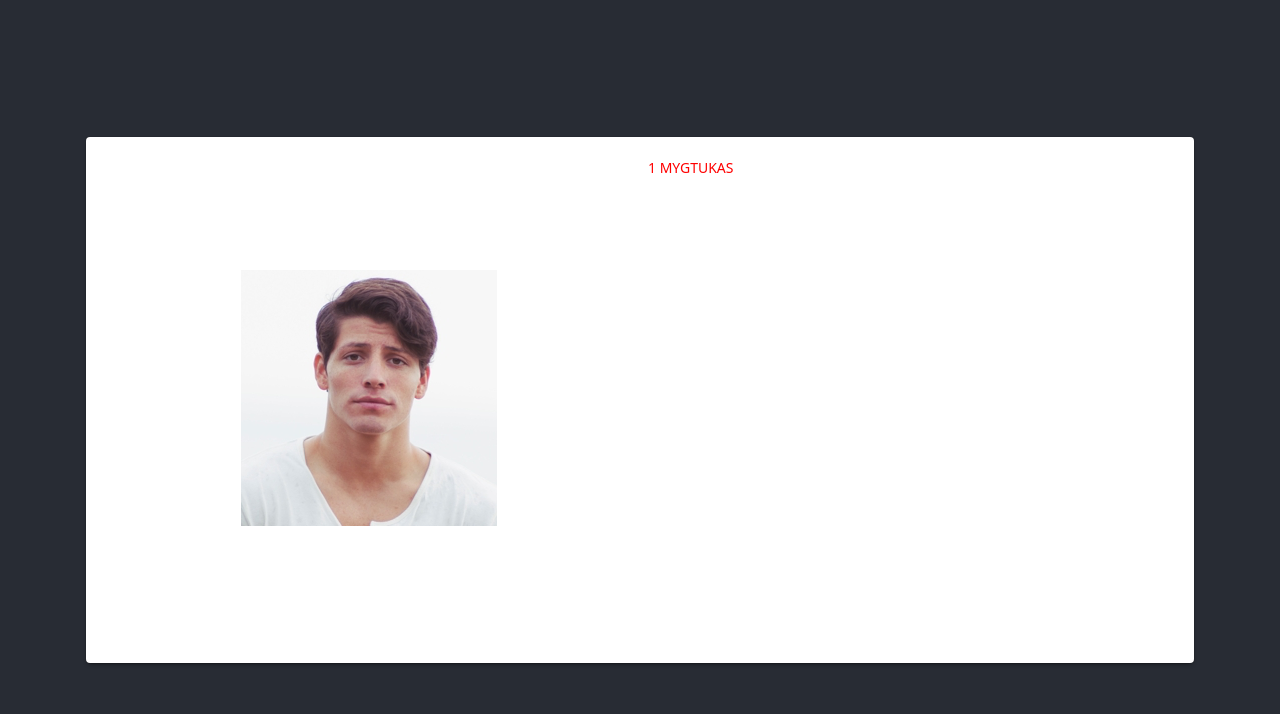
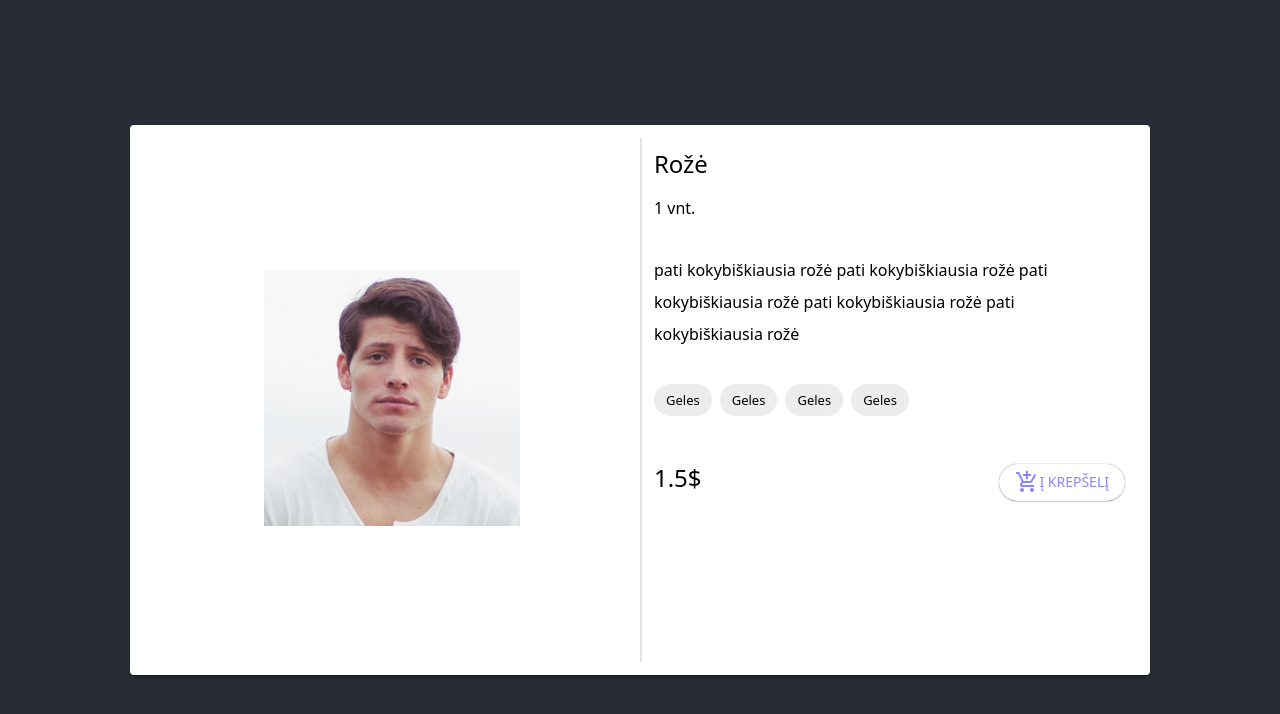
Before and after one commit to mantasflowers/Mantasflowers.Frontend, a React (Create React App) app in the folder front/: page /product-information in a window 1280 px wide. Shown: the top 714 px of the page. Built offline with nearby package versions, Linux system fonts and the light colour scheme; what axios-mock-adapter, jss-rtl would draw is missing.

Commit message:
Created a ProductInformation card. Needs to be divided into components. Maybe .css styling should be adjusted as well.

```diff
--- a/front/src/components/SingleProductComponents/ProductInformationCard.js
+++ b/front/src/components/SingleProductComponents/ProductInformationCard.js
@@ -5,32 +5,74 @@ import {
   Button,
   Typography,
   Grid,
-  Box,
-  IconButton,
+  Chip,
+  Fab,
 } from "@material-ui/core";
+import AddIcon from "@material-ui/icons/Add";
+import RemoveIcon from "@material-ui/icons/Remove";
+import AddShoppingCartIcon from "@material-ui/icons/AddShoppingCart";
 
 const useStyles = makeStyles((theme) => ({
   root: {
     backgroundColor: "#ffffff",
     padding: 25,
-    // height: 600,
-    width: "90%",
+    width: "1020px",
   },
-  productDescription: {
-    fontSize: "20px",
-    color: "red",
-    width: "50%",
-    margin: "0 auto",
-  },
-  text: {
-    color: "#000000",
+  description: {
+    color: "#000",
+    marginTop: theme.spacing(4),
+    lineHeight: 2,
   },
   productImageBox: {
-    margin: "120px auto",
+    margin: "120px auto", // xaltura
     textAlign: "center",
   },
   button: {
-    color: "red",
+    borderRadius: 50,
+    background: "#FFF",
+    color: theme.palette.primary.main,
+    "&:hover": {
+      background: theme.palette.primary.main,
+      color: theme.palette.primary.contrastText, // default - balta
+    },
+  },
+  fab: {
+    backgroundColor: "unset",
+    boxShadow: "unset",
+    "&:hover": {
+      background: "unset",
+    },
+    "&.Mui-disabled": {
+      background: "unset",
+    },
+    color: theme.palette.primary.contrastText,
+  },
+  title: {
+    color: "#000",
+    marginBottom: theme.spacing(2),
+  },
+  subtitle: {
+    color: "#000",
+  },
+  fabWrapper: {
+    backgroundColor: theme.palette.primary.main,
+    width: "20%",
+    borderRadius: 50,
+    display: "flex",
+    flexDirection: "row",
+    justifyContent: "center",
+    textAlign: "center",
+    alignItems: "center",
+  },
+  fabIcon: {
+    fontSize: 16,
+  },
+  buttonsWrapper: {
+    justifyContent: "space-between",
+    marginTop: theme.spacing(6),
+  },
+  rightSideWrapper: {
+    borderLeft: "2px solid rgba(0,0,0,0.1)", // xaltura
   },
 }));
 
@@ -38,39 +80,80 @@ function ProductInformationCard(props) {
   const classes = useStyles();
 
   const [clicked, setClicked] = useState(false);
-  const [counter, setCounter] = useState(1);
-
-  console.log("counter ->", counter);
+  const [counter, setCounter] = useState(0);
 
   const handleClick = () => {
     setClicked(!clicked);
+    if (counter === 0) {
+      setCounter((s) => s + 1);
+    }
+  };
+  const chips = [{}, {}, {}, {}];
+
+  const handleIncrement = () => setCounter((s) => s + 1);
+
+  const handleDecrement = () => {
+    if (counter === 1) {
+      setClicked(!clicked);
+      setCounter(0);
+    } else setCounter((s) => s - 1);
   };
 
   return (
     <Paper className={classes.root}>
-      <Grid container spacing={3}>
-        <Grid xs={12} md={6}>
-          <Box className={classes.productImageBox}>
-            <img src={props.flower.image} alt="product" />
-          </Box>
+      <Grid container spacing={3} direction="row">
+        <Grid item className={classes.productImageBox}>
+          <img src={props.flower.image} alt="product" />
         </Grid>
-
-        <Grid xs={12} md={6}>
-          <Box></Box>
-          {/* <Typography className={classes.text}>
+        <Grid xs={12} md={6} item className={classes.rightSideWrapper}>
+          <Typography className={classes.title} variant="h3">
+            Rožė
+          </Typography>
+          <Typography className={classes.subtitle} variant="subtitle1">
+            1 vnt.
+          </Typography>
+          <Typography className={classes.description}>
             {props.flower.description}
-          </Typography> */}
-
-          {clicked ? (
-            <Box>
-              <Button className={classes.button}>minusiukas</Button>
-              <Button className={classes.button}>pliusiukas</Button>
-            </Box>
-          ) : (
-            <Button className={classes.button} onClick={() => handleClick()}>
-              1 mygtukas
-            </Button>
-          )}
+          </Typography>
+          <Grid style={{ marginTop: 30 }} container spacing={1}>
+            {chips.map((chip) => (
+              <Grid item>
+                <Chip label="Geles" className={classes.subtitle} />
+              </Grid>
+            ))}
+          </Grid>
+          <Grid className={classes.buttonsWrapper} container>
+            <Typography variant="h3" className={classes.subtitle}>
+              1.5$
+            </Typography>
+            {clicked ? (
+              <Grid className={classes.fabWrapper}>
+                <Fab
+                  size="small"
+                  onClick={handleDecrement}
+                  className={classes.fab}
+                >
+                  <RemoveIcon className={classes.fabIcon} />
+                </Fab>
+                {counter}
+                <Fab
+                  size="small"
+                  onClick={handleIncrement}
+                  className={classes.fab}
+                >
+                  <AddIcon className={classes.fabIcon} />
+                </Fab>
+              </Grid>
+            ) : (
+              <Button
+                variant="contained"
+                className={classes.button}
+                onClick={() => handleClick()}
+              >
+                <AddShoppingCartIcon />Į krepšelį
+              </Button>
+            )}
+          </Grid>
         </Grid>
       </Grid>
     </Paper>
```
